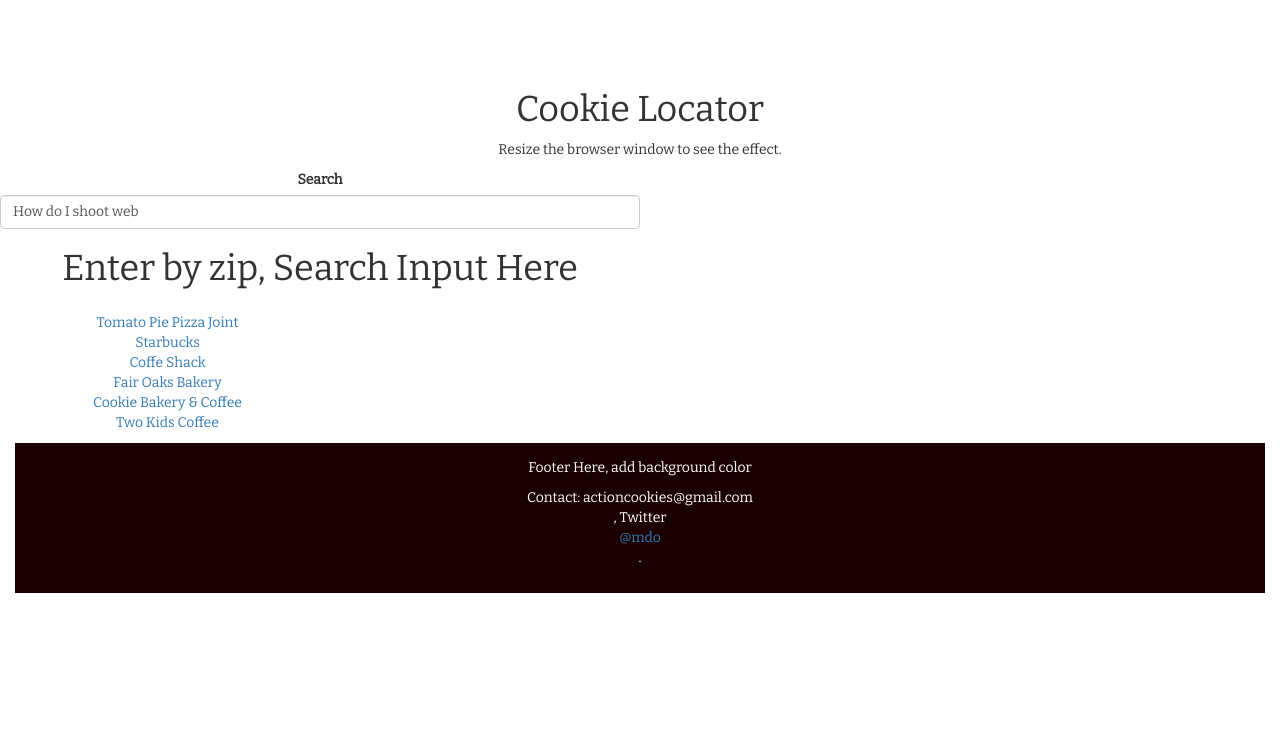
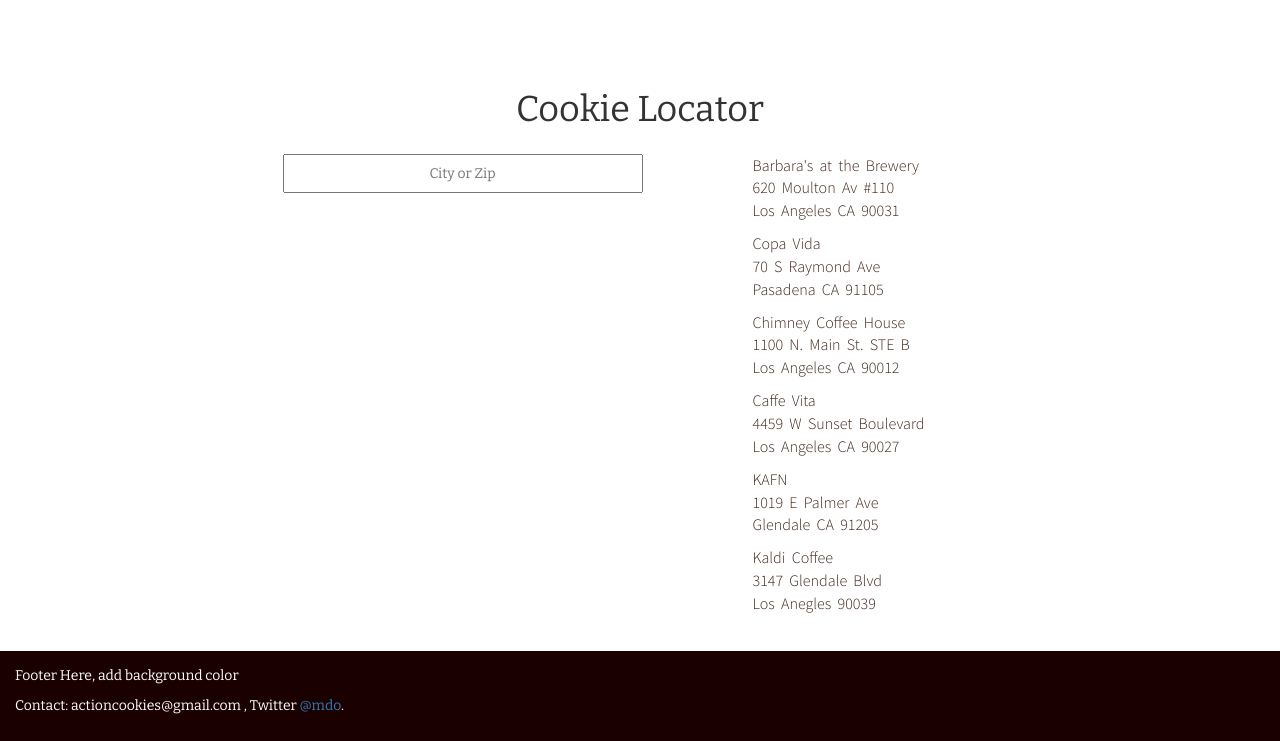
Before and after one commit to steviebuckets/action-cookies, a website: page public/index.html in a window 1280 px wide. Shown: the part 1948-2689 px from the top of the page. Before the commit the page ends 2541 px from the top, so only its background shows below. Drawn offline with nearby package versions, Linux system fonts and the light colour scheme.

Commit message:
added locator section

```diff
--- a/public/css/main.css
+++ b/public/css/main.css
@@ -159,9 +159,41 @@
 /* Cookie Locator Section */
 .container-fluid{
   text-align: center;
+  padding-bottom: 10px;
+  font-family: 'Bitter', serif;
 }
-.container-fluid a{
+
+.container-fluid h1{
+  padding-bottom: 14px;
+}
+
+#search{
+  display: inline-block;
+  margin-left: 20px;
+}
+
+.zip-search{
+  margin-left: -360px;
+}
+
+.form-control{
+  text-align: center;
+}
+
+.col-sm-6 ul{
+  margin-bottom: 10px;
+  float: right;
+}
+.col-sm-6 a{
   display: block;
+  margin-right: -300px;
+  text-align: left;
+  padding-left: 80px;
+  padding-bottom: 10px;
+  color: #40241a;
+  font-family: 'Source Sans Pro', sans-serif;
+  font-size: 16px;
+  word-spacing: 3px;
 }
 
 
--- a/public/index.html
+++ b/public/index.html
@@ -8,6 +8,8 @@
   <script src="https://ajax.googleapis.com/ajax/libs/jquery/3.2.1/jquery.min.js"></script>
   <script src="https://maxcdn.bootstrapcdn.com/bootstrap/3.3.7/js/bootstrap.min.js"></script>
   <link href="https://fonts.googleapis.com/css?family=Bitter|Source+Code+Pro:200" rel="stylesheet">
+  <link href="https://fonts.googleapis.com/css?family=Source+Sans+Pro:300" rel="stylesheet">
+
 
   <link rel="stylesheet" href="css/main.css">
   <title>Action Cookies Starter</title>
@@ -36,7 +38,7 @@
                 <ul class="nav navbar-nav">
                   <!-- <li class="active"><a href="#">Home</a></li> -->
                   <li><a href="#about-section">About</a></li>
-                  <li><a href="#">Cookie Locator</a></li>
+                  <li><a href="#cookie-locator">Cookie Locator</a></li>
                   <li><a href="#">Ingredients</a></li>
                   <li><a href="#contact-footer">Contact</a></li>
                 </ul>
@@ -69,26 +71,22 @@
         </div>
 
         <!-- Cookie Locator Section -->
-        <div class="container-fluid">
+        <div class="container-fluid" id="cookie-locator">
           <h1>Cookie Locator</h1>
-          <p>Resize the browser window to see the effect.</p>
-          <div class="row">
+          <div class="row" id="search">
             <div class="col-sm-6">
-              <div class="form-group row">
-                <label for="example-search-input" class="col-2 col-form-label">Search</label>
-                <div class="col-10">
-                  <input class="form-control" type="search" value="How do I shoot web" id="example-search-input">
-                </div>
-                <h1>Enter by zip, Search Input Here</h1>
-              </div>
+              <div class="zip-search">
+             <form onSubmit={this.onSubmit}><input type="text" className="form-control" style="text-align:center; line-height:2.5; width: 100%;"ref="search" placeholder="City or Zip"/></form>
+             </div>
+           </div>
               <div class="col-sm-6">
                 <ul>
-                  <a href="">Tomato Pie Pizza Joint</a>
-                  <a href="">Starbucks</a>
-                  <a href="">Coffe Shack</a>
-                  <a href="">Fair Oaks Bakery</a>
-                  <a href="">Cookie Bakery & Coffee</a>
-                  <a href="">Two Kids Coffee</a>
+                  <a href="">Barbara's at the Brewery<br/>620 Moulton Av #110<br/>Los Angeles CA 90031</a>
+                  <a href="">Copa  Vida<br/>70 S Raymond Ave<br/>Pasadena CA 91105</a>
+                  <a href="">Chimney Coffee House<br/>1100 N. Main St. STE B<br/>Los Angeles CA 90012</a>
+                  <a href="">Caffe Vita<br/>4459 W Sunset Boulevard<br/>Los Angeles CA 90027</a>
+                  <a href="">KAFN<br/>1019 E Palmer Ave<br/>Glendale CA 91205</a>
+                  <a href="">Kaldi Coffee<br/>3147 Glendale Blvd<br/>Los Anegles 90039</a>
                 </ul>
                 <!-- <img src="images/map.jpg" alt=""> -->
               </div>
```
